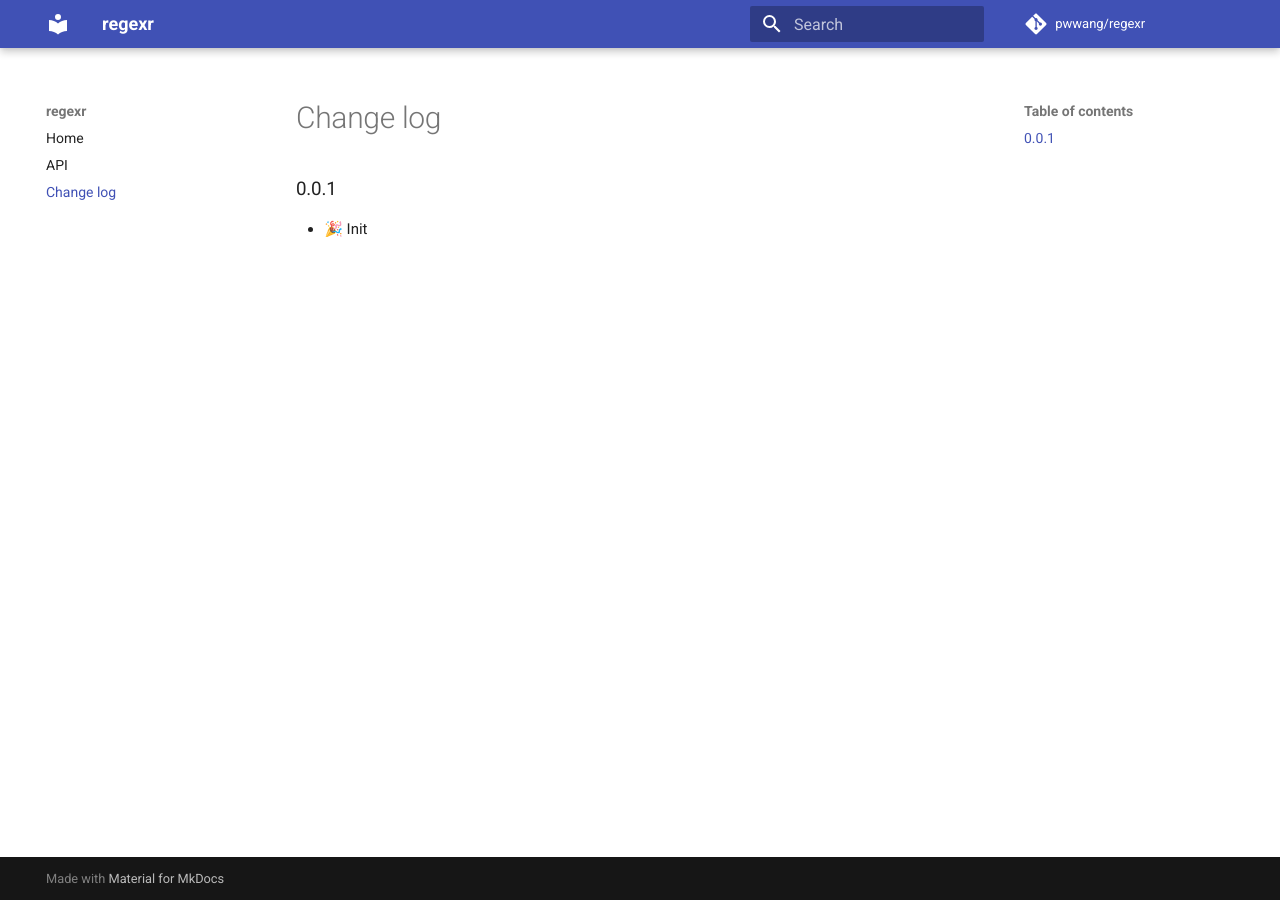
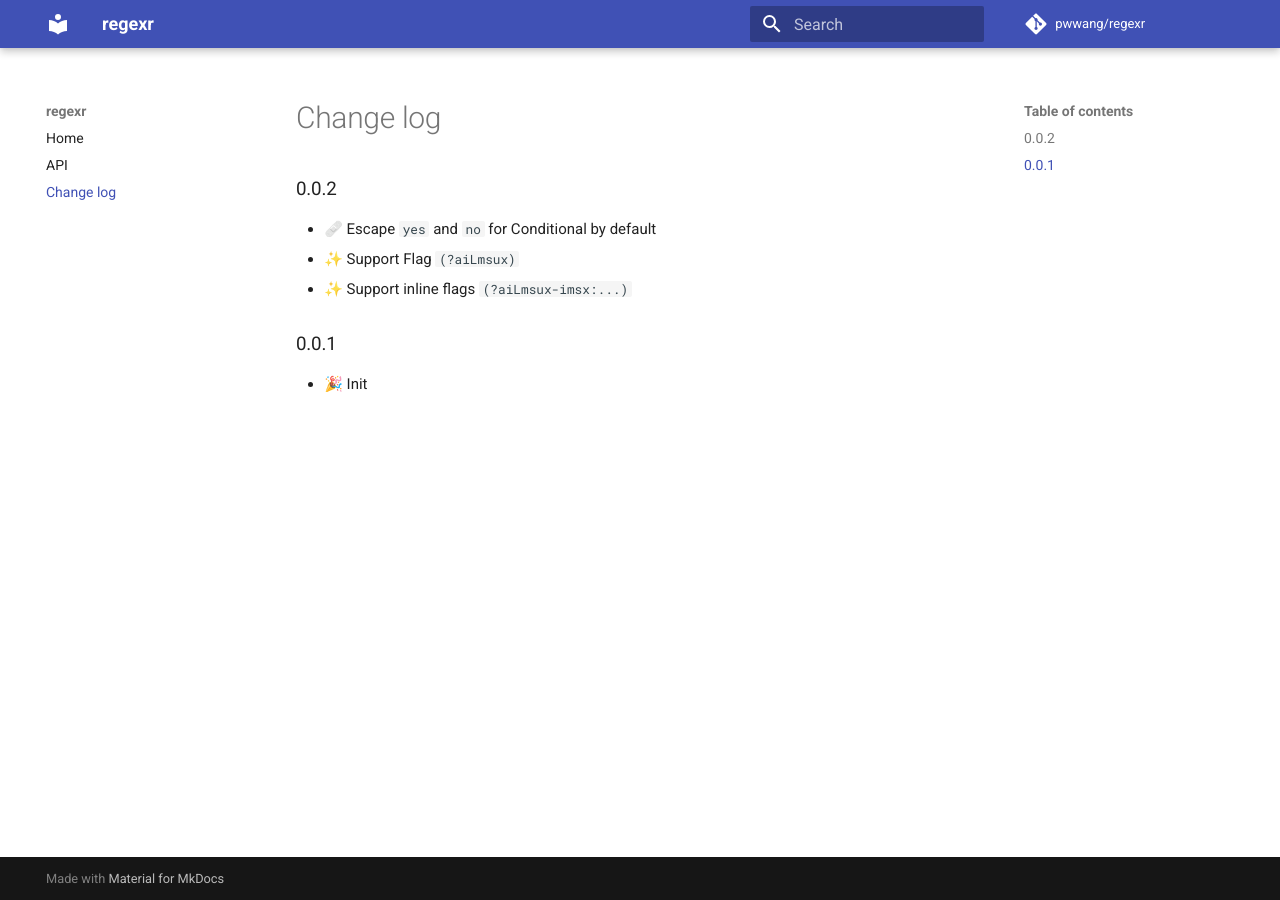
Before and after one commit to pwwang/regexr, an MkDocs documentation site: the page built from docs/CHANGELOG.md, in a window 1280 px wide. Built offline with MkDocs 1.6.1 and Material for MkDocs 9.7.7, drawn with Linux system fonts in a browser that asks for light colours; comment, search, counter and statistics services are not loaded.

Commit message:
🔖 0.0.2

```diff
--- a/docs/CHANGELOG.md
+++ b/docs/CHANGELOG.md
@@ -1,3 +1,9 @@
+
+## 0.0.2
+
+- 🩹 Escape `yes` and `no` for Conditional by default
+- ✨ Support Flag `(?aiLmsux)`
+- ✨ Support inline flags `(?aiLmsux-imsx:...)`
 
 ## 0.0.1
 
--- a/pyproject.toml
+++ b/pyproject.toml
@@ -1,6 +1,6 @@
 [tool.poetry]
 name = "regexr"
-version = "0.0.1"
+version = "0.0.2"
 description = "Regular expressions for humans"
 authors = ["pwwang <pwwang@pwwang.com>"]
 license = "MIT"
--- a/regexr/__init__.py
+++ b/regexr/__init__.py
@@ -69,4 +69,4 @@ from .string import (
     Regexr,
 )
 
-__version__ = "0.0.1"
+__version__ = "0.0.2"
```
